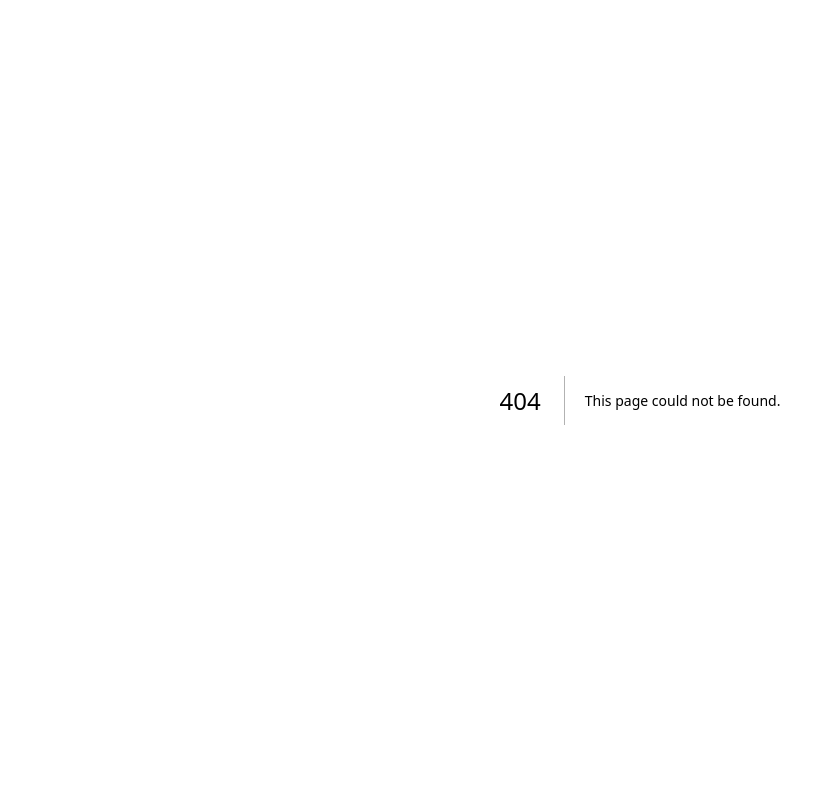
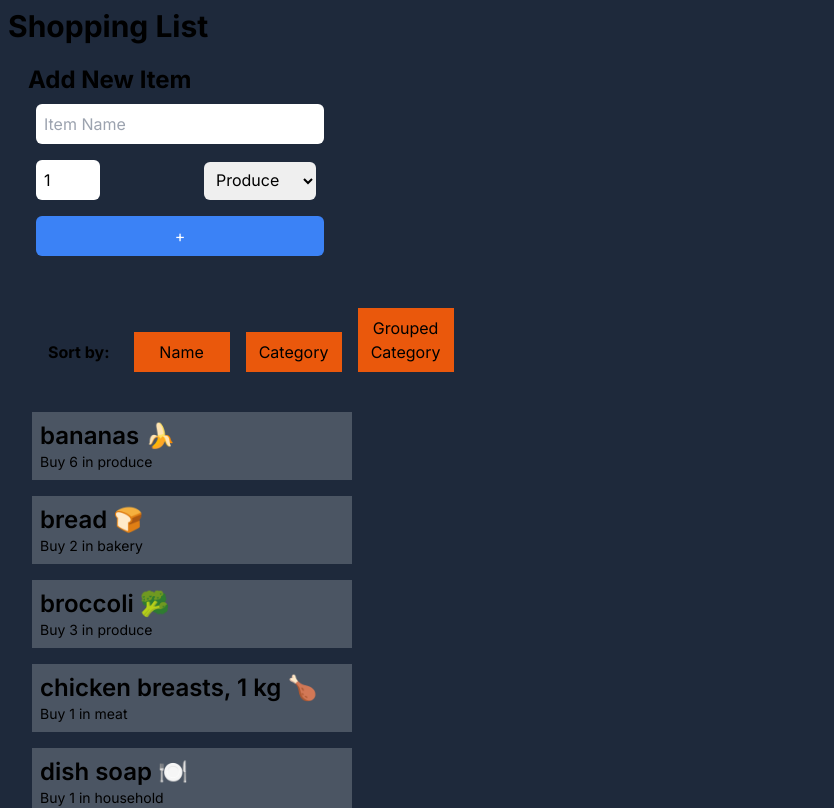
Before and after one commit to ShelynDM/cprg306-assignments, a Next.js app: page /week-6 in a window 1280 px wide. Before the commit this address had no page. Shown: the top 808 px of the page, without its empty margins (0-834 px from the left). Built offline with nearby package versions, Linux system fonts and the light colour scheme.

Commit message:
week 6 update

```diff
--- a/app/page.js
+++ b/app/page.js
@@ -18,6 +18,9 @@ export default function Page() {
             <li className="hover:text-blue-400 hover:underline">
               <Link href = "week-5">Week 5 Assignment</Link>
             </li>
+            <li className="hover:text-blue-400 hover:underline">
+              <Link href = "week-6">Week 6 Assignment</Link>
+            </li>
           </ul>
         </div>
       </div>
--- /dev/null
+++ b/app/week-6/item-list.js
@@ -0,0 +1,46 @@
+"use client";
+import { useState } from "react";
+
+export default function ItemList({ items }) {
+    const [sortBy, setSortBy] = useState("name");
+    items.sort((a, b) => {
+        if (sortBy === "name") {
+            return a.name.localeCompare(b.name);
+        } else if (sortBy === "category") {
+            return a.category.localeCompare(b.category);
+        } else if (sortBy === "groupedCategory") {
+            return a.category.localeCompare(b.category);
+        }
+    });
+
+
+    return(
+        <main className="m-4 ml-6">
+            <div className=" mb-8">
+                <strong className="font-bold m-4">Sort by:</strong>
+                <button
+                    className="w-24 m-2 p-2 bg-orange-600 hover:bg-orange-400"
+                    onClick={() => setSortBy("name")}>Name</button>
+                <button
+                    className="w-24 m-2 p-2 bg-orange-600  hover:bg-orange-400"
+                    onClick={() => setSortBy("category")}>Category</button>
+                <button
+                    className="w-24 m-2 p-2 bg-orange-600  hover:bg-orange-400"
+                    onClick={() => setSortBy("groupedCategory")}>Grouped Category</button>
+            </div>
+            <div>
+                <ul>
+                    {items.map((item) => (
+                        <li key={item.id} className="w-80 mb-4 p-2 bg-gray-600">
+                            <h2 className="text-2xl font-semibold">{item.name}</h2>
+                            <p className="text-sm">
+                                Buy {item.quantity} in {item.category}
+                            </p>
+                        </li>
+                    ))}
+                </ul>
+            </div>
+
+    </main>
+    );
+}
--- /dev/null
+++ b/app/week-6/item.js
@@ -0,0 +1,10 @@
+export default function Item({name, quantity, category}) {
+    return (
+        <div className="w-80 mb-4 p-2 bg-gray-600">
+          <h2 className="text-2xl font-semibold">{name}</h2>
+          <p className="text-sm">
+            Buy {quantity} in {category}
+          </p>
+        </div>
+      );
+}
--- /dev/null
+++ b/app/week-6/item.json
@@ -0,0 +1,74 @@
+[
+    {
+      "id": "1h2GJKH12gkHG31h1H",
+      "name": "milk, 4 L 🥛",
+      "quantity": 1,
+      "category": "dairy"
+    },
+    {
+      "id": "2KJH3k2j3H1k2J3K1H",
+      "name": "bread 🍞",
+      "quantity": 2,
+      "category": "bakery"
+    },
+    {
+      "id": "3h2KJH3k2j3H1k2J3",
+      "name": "eggs, dozen 🥚",
+      "quantity": 2,
+      "category": "dairy"
+    },
+    {
+      "id": "4k2J3K1H2GJKH12gk",
+      "name": "bananas 🍌",
+      "quantity": 6,
+      "category": "produce"
+    },
+    {
+      "id": "5H1h1H2KJH3k2j3H",
+      "name": "broccoli 🥦",
+      "quantity": 3,
+      "category": "produce"
+    },
+    {
+      "id": "6H1k2J3K1H2GJKH1",
+      "name": "chicken breasts, 1 kg 🍗",
+      "quantity": 1,
+      "category": "meat"
+    },
+    {
+      "id": "7gkHG31h1H2KJH3k",
+      "name": "pasta sauce 🍝",
+      "quantity": 3,
+      "category": "canned goods"
+    },
+    {
+      "id": "8j3H1k2J3K1H2GJK",
+      "name": "spaghetti, 454 g 🍝",
+      "quantity": 2,
+      "category": "dry goods"
+    },
+    {
+      "id": "9H12gkHG31h1H2KJ",
+      "name": "toilet paper, 12 pack 🧻",
+      "quantity": 1,
+      "category": "household"
+    },
+    {
+      "id": "10H3k2j3H1k2J3K1",
+      "name": "paper towels, 6 pack",
+      "quantity": 1,
+      "category": "household"
+    },
+    {
+      "id": "11k2J3K1H2GJKH12",
+      "name": "dish soap 🍽️",
+      "quantity": 1,
+      "category": "household"
+    },
+    {
+      "id": "12GJKH12gkHG31h1",
+      "name": "hand soap 🧼",
+      "quantity": 4,
+      "category": "household"
+    }
+  ]
--- /dev/null
+++ b/app/week-6/new-item.js
@@ -0,0 +1,75 @@
+"use client";
+
+import { useState } from "react";
+
+export default function NewItem({ onAddItem }) {
+    const [name, setName] = useState("");
+    const [quantity, setQuantity] = useState(1);
+    const [category, setCategory] = useState("Produce");
+
+    const handleSubmit = (e) => {
+        e.preventDefault();
+        if (!name) {
+            alert("Please enter an item name");
+            return;
+        }
+        const newId = Math.random().toString(36);
+        const newItem = {id: newId, name: name, quantity: quantity, category: category};
+        onAddItem(newItem);
+
+        setName("");
+        setQuantity(1);
+        setCategory("Produce");
+
+    };
+
+    return (
+        <div className="flex">
+            <form onSubmit={handleSubmit} className="p-5 bg-slate-800">
+                <div>
+                    <h2 className="text-2xl font-bold">Add New Item</h2>
+                        <input
+                            placeholder="Item Name"
+                            className="text-black rounded-md m-2 p-2 w-72"
+                            type="text"
+                            id="name"
+                            value={name}
+                            onChange={(e) => setName(e.target.value)}
+                        />
+                </div>
+                <div className="flex-auto flex-col space-x-24">
+                            <input
+                                className="text-black rounded-md m-2 p-2 w-16"
+                                type="number"
+                                id="quantity"
+                                value={quantity}
+                                onChange={(e) => setQuantity(parseInt(e.target.value))}
+                            />
+                            <select
+                                className="text-black rounded-md m-2 p-2 w-28"
+                                value={category}
+                                onChange={(e) => setCategory(e.target.value)}>
+                                    <option value disabled>Category</option>
+                                    <option value="Produce">Produce</option>
+                                    <option value="Dairy">Dairy</option>
+                                    <option value="Bakery">Bakery</option>
+                                    <option value="Meat">Meat</option>
+                                    <option value="Frozen Foods">Frozen Foods</option>
+                                    <option value="Canned Goods">Canned Goods</option>
+                                    <option value="Dry Goods">Dry Goods</option>
+                                    <option value="Beverages">Beverages</option>
+                                    <option value="Snacks">Snacks</option>
+                                    <option value="Household">Household</option>
+                                    <option value="Other">Other</option>
+                            </select>
+                </div>
+                <button
+                        type="submit"
+                        className="bg-blue-500 text-white rounded-md m-2 p-2 hover:bg-blue-300 w-72"
+                    >
+                        +
+                    </button>
+            </form>
+        </div>
+    );
+}
--- /dev/null
+++ b/app/week-6/page.js
@@ -0,0 +1,29 @@
+"use client";
+import ItemList from "./item-list";
+import NewItem from "./new-item";
+import itemsData from "./item.json";
+import { useState } from "react";
+
+export default function Page() {
+    const [items, setItems] = useState(itemsData);
+
+    function handleAddItem(newItem) {
+        setItems((prevItems) => {
+          return [newItem, ...prevItems];
+        });
+      }
+
+    return (
+      <main>
+        <div className="p-2 bg-slate-800">
+            <h1 className="text-3xl font-bold">Shopping List</h1>
+            <div>
+              <NewItem onAddItem={handleAddItem}/>
+            </div>
+            <div>
+              <ItemList items={items}/>
+            </div>
+        </div>
+        </main>
+    );
+  }
```
